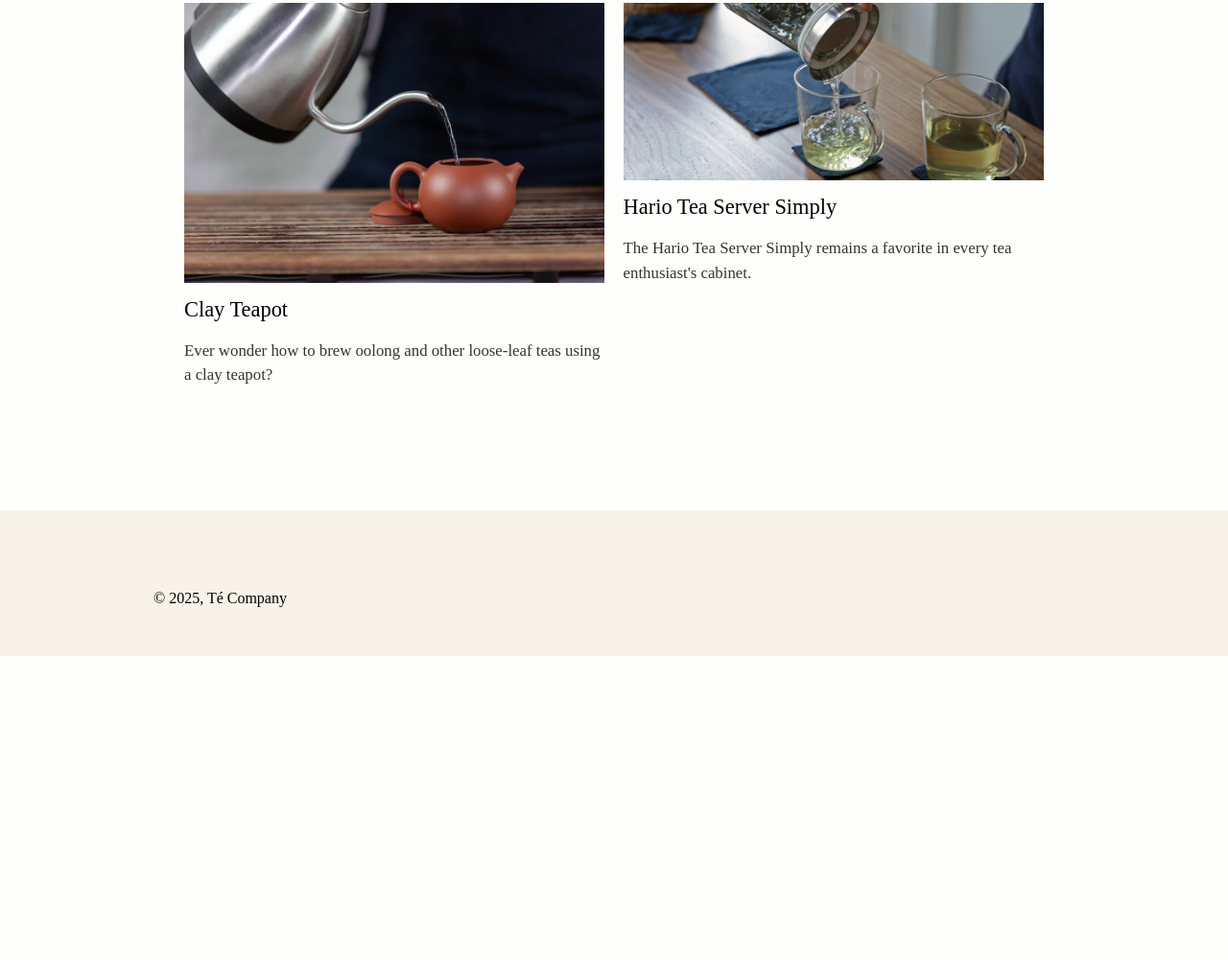
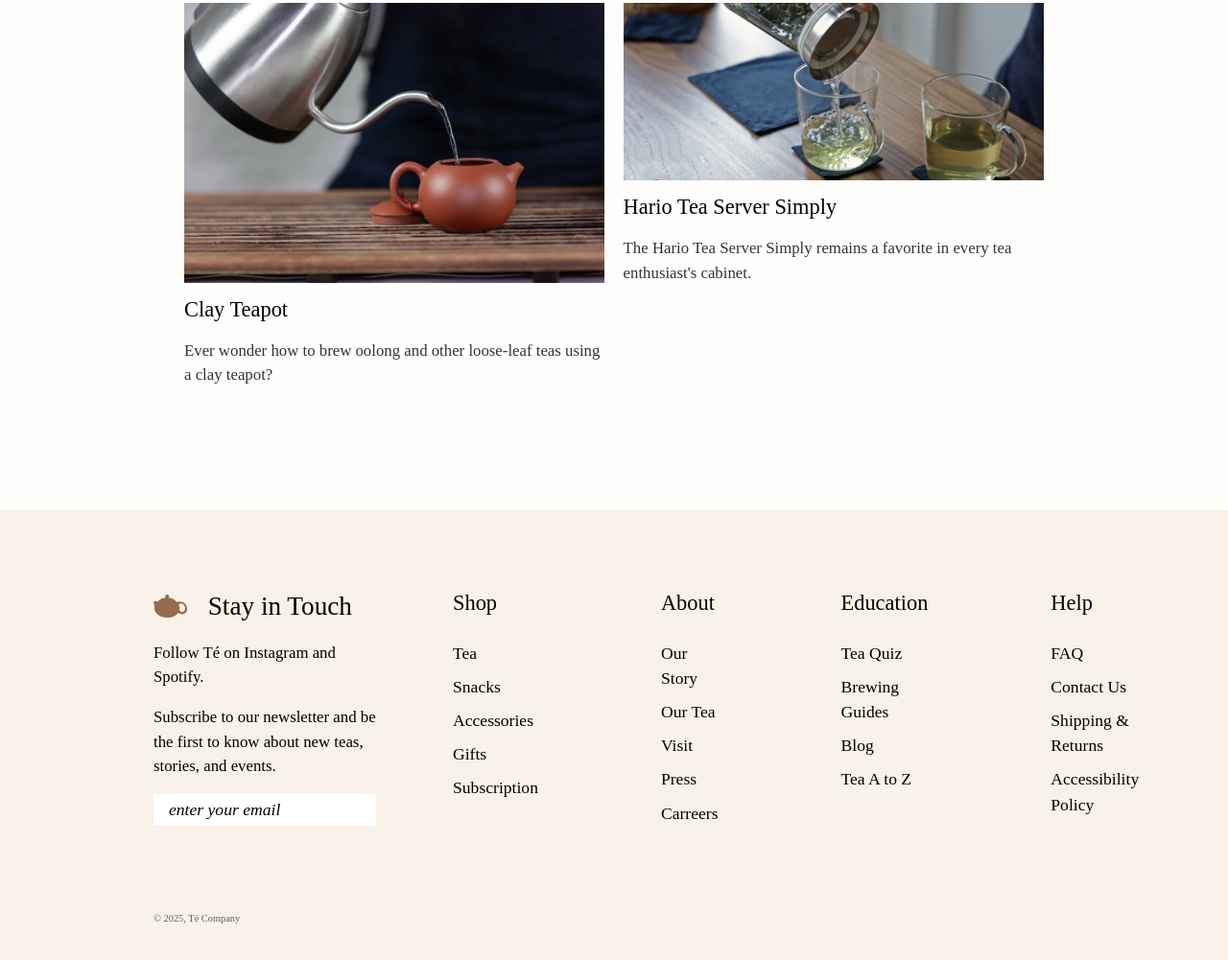
Before and after one commit to monikaKiskinova/HTML-and-CSS-Web-Designs, a plain HTML site: page te-company-tea/index.html in a window 1280 px wide. Shown: the part 2481-3482 px from the top of the page at 96% size. Before the commit the page ends 3165 px from the top, so only its background shows below. Drawn offline with Linux system fonts and the light colour scheme.

Commit message:
Add footer

```diff
--- a/te-company-tea/index.html
+++ b/te-company-tea/index.html
@@ -157,8 +157,57 @@
     </div>
     </div>
     <footer>
-        <div class="about-footer-container">
-
+        <div>
+            <div class="about-footer-container">
+                <div>
+                    <img src="images/te-teapot-icon.svg" width="35">
+                    <h3 class="footer-heading">Stay in Touch</h3>
+                </div>
+                <p>Follow Té on <a href="#">Instagram</a> and <a href="#"></a>Spotify</a>.</p>
+                <p>Subscribe to our newsletter and be the first to know about new teas, stories, and events.</p>
+                <form class="input-container">
+                    <label for="email">Email</label>
+                    <input type="email" id="email" name="email" placeholder="enter your email">
+                </form>
+            </div>
+            <div class="footer-nav">
+                <ul class="footer-nav-links">
+                    <li class="list-heading"><h4>Shop</h4>
+                        <ul class="shop-nav-links">
+                            <li><a href="#">Tea</a></li>
+                            <li><a href="#">Snacks</a></li>
+                            <li><a href="#">Accessories</a></li>
+                            <li><a href="#">Gifts</a></li>
+                            <li><a href="#">Subscription</a></li>
+                        </ul>
+                    </li>
+                    <li class="list-heading"><h4>About</h4>
+                        <ul class="about-nav-links">
+                            <li><a href="#">Our Story</a></li>
+                            <li><a href="#">Our Tea</a></li>
+                            <li><a href="#">Visit</a></li>
+                            <li><a href="#">Press</a></li>
+                            <li><a href="#">Carreers</a></li>
+                        </ul>
+                    </li>
+                    <li class="list-heading"><h4>Education</h4>
+                        <ul class="education-nav-links">
+                            <li><a href="#">Tea Quiz</a></li>
+                            <li><a href="#">Brewing Guides</a></li>
+                            <li><a href="#">Blog</a></li>
+                            <li><a href="#">Tea A to Z</a></li>
+                        </ul>
+                    </li>
+                    <li class="list-heading"><h4>Help</h4>
+                        <ul class="education-nav-links">
+                            <li><a href="#">FAQ</a></li>
+                            <li><a href="#">Contact Us</a></li>
+                            <li><a href="#">Shipping & Returns</a></li>
+                            <li><a href="#">Accessibility Policy</a></li>
+                        </ul>
+                    </li>
+                </ul>
+            </div>
         </div>
         <p>&#169; 2025, <a href="#">Té Company</a></p>
     </footer>
--- a/te-company-tea/styles.css
+++ b/te-company-tea/styles.css
@@ -379,3 +379,72 @@ footer {
     padding: 5rem 10rem 3rem 10rem;
     background-color: var(--light-brown);
 }
+
+footer>div {
+    display: flex;
+    padding-bottom: 5em;
+    gap: 5em;
+}
+
+footer div.about-footer-container>div {
+    display: flex;
+    margin-bottom: 1em;
+}
+
+footer div.about-footer-container>div>h3 {
+    font-weight: normal;
+    font-size: 1.7em;
+    margin-left: 0.8em;
+}
+
+footer div.about-footer-container>p {
+    font-size: 1.05em;
+    margin-bottom: 1em;
+}
+
+footer div.about-footer-container label {
+    display: none;
+}
+
+footer div.about-footer-container input {
+    border: none;
+    padding: 0.3em 1em;
+}
+
+footer div.about-footer-container input::placeholder {
+    color: black;
+    font-style: italic;
+    font-size: 1.1em;
+}
+
+footer div.footer-nav ul.footer-nav-links {
+    display: flex;
+    gap: 8em;
+    justify-content: space-between;
+}
+
+footer div.footer-nav ul.footer-nav-links h4 {
+    font-weight: normal;
+    font-size: 1.4em;
+    margin-bottom: 1em;
+}
+
+footer div.footer-nav ul.footer-nav-links>li>ul {
+    display: flex;
+    flex-direction: column;
+}
+
+footer div.footer-nav ul.footer-nav-links>li>ul>li {
+    font-size: 1.1em;
+    padding-bottom: 0.5em;
+}
+
+footer>p {
+    font-size: 0.65em;
+    opacity: 0.6;
+}
+
+footer>p>a:hover {
+    color: black;
+    opacity: 1;
+}
```
